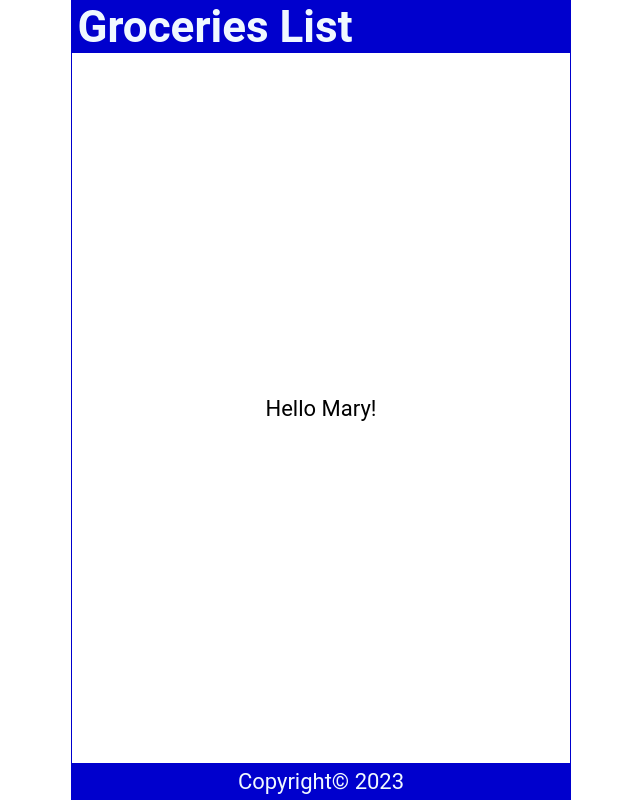
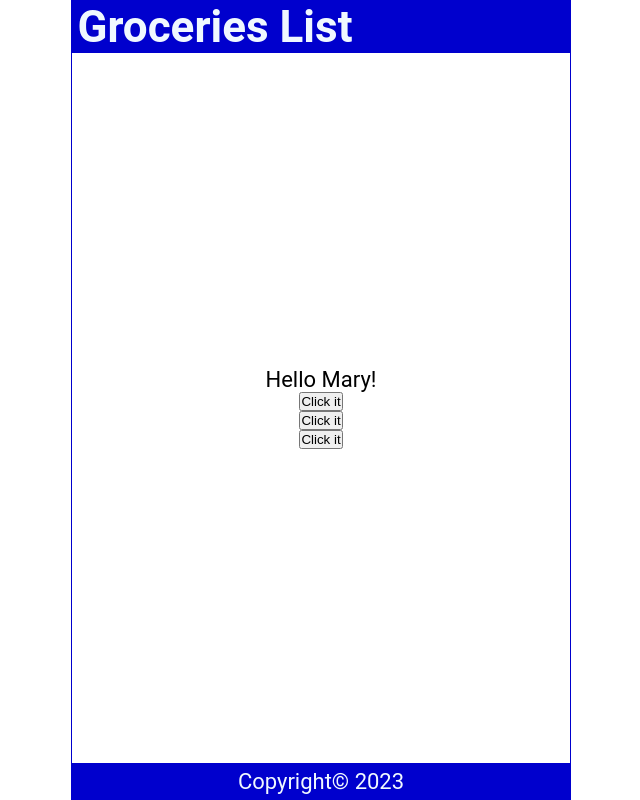
Before and after one commit to booleanne3521/GroceryListReact, a React (Create React App) app: page / in a window 1280 px wide. Shown: the whole page, without its empty margins (319-959 px from the left). Built offline with nearby package versions, Linux system fonts and the light colour scheme.

Commit message:
handle click events

```diff
--- a/src/Content.js
+++ b/src/Content.js
@@ -6,11 +6,25 @@
         const int = Math.floor(Math.random()*3);
         return names[int];
       }
+
+    const handleClick = () => {
+        console.log('You clicked it!')
+    }
+    const handleClick2 = (name) => {
+        console.log(`${name} was clicked`)
+    }
+    const handleClick3 = (e) => {
+        console.log(e.target.innerText)
+    }
+
   return (
     <main>
-        <p>
-Hello {handleNameChange()}!
+        <p onDoubleClick={handleClick}>
+            Hello {handleNameChange()}!
         </p>
+        <button onClick={handleClick}>Click it</button>
+        <button onClick={() =>{handleClick2('Jesus')}}>Click it</button>
+        <button onClick={(e) =>{handleClick3(e)}}>Click it</button>
     </main>
   )
 }
```
